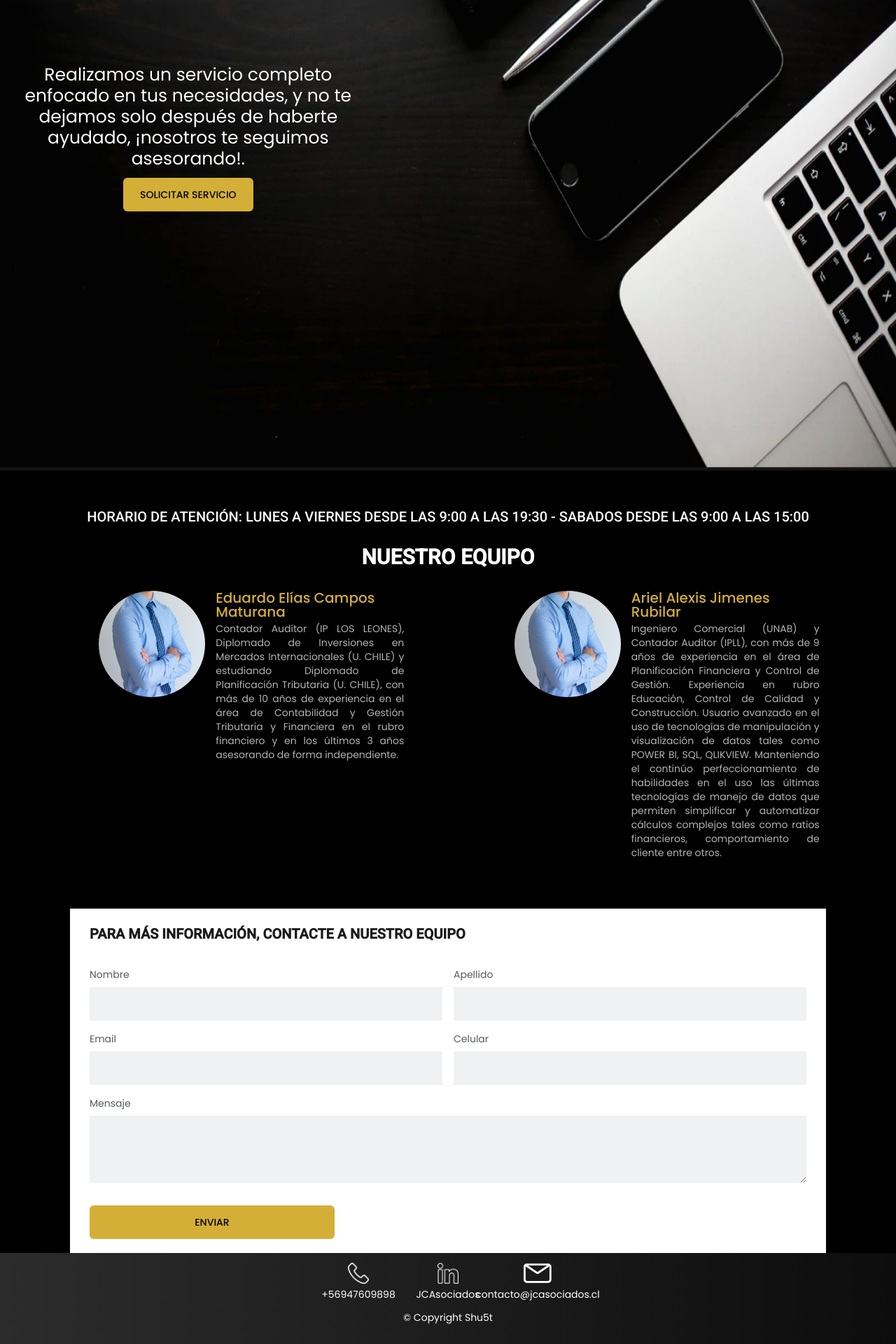
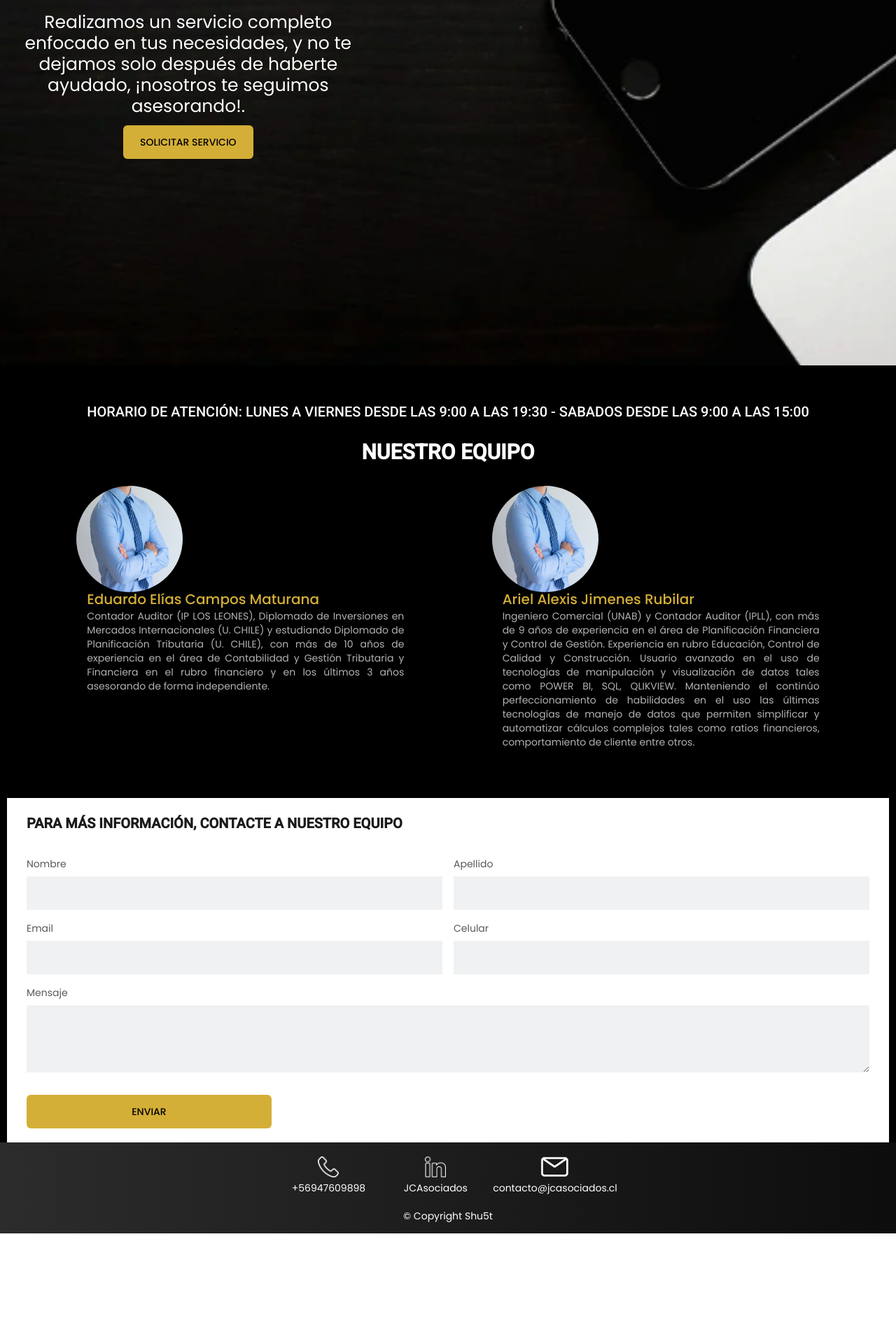
Before and after one commit to GEFR00/JCAsociados, an Angular app in the folder webPage/: page / in a window 1280 px wide. Shown: the part 389-2309 px from the top of the page at 70% size. After the commit the page ends 2151 px from the top, so only its background shows below. Built offline with nearby package versions, Linux system fonts and the light colour scheme.

Commit message:
update -cel

```diff
--- a/webPage/src/app/layout/footer/footer.component.css
+++ b/webPage/src/app/layout/footer/footer.component.css
@@ -11,13 +11,11 @@ footer .network {
     margin: 0 auto;
 }
 
-footer .home-icon {
-    margin-top: 200%;
-    margin-left: 500%;
-    transform: scale(4);
-}
-
 .icon {
     height: 30px;
     margin-bottom: 5px;
 }
+
+.butt {
+    margin: 20px;
+}
--- a/webPage/src/app/layout/footer/footer.component.html
+++ b/webPage/src/app/layout/footer/footer.component.html
@@ -1,26 +1,21 @@
 <div>
-    <footer fxLayout="row wrap">
-        <div>
-            <div class="home" fxLayoutAlign="center center">
-                <!-- <mat-icon class="home-icon" (click)="toHome()">lens</mat-icon> -->
-            </div>
-        </div>
-        <div class="network" fxLayout="row wrap" fxFlex="30" fxLayoutAlign="space-around">
-            <div fxLayout="column" fxFlex="30" fxLayoutAlign="center center">
+    <footer fxLayout="column">
+        <div class="network">
+            <div class="butt" fxLayout="column" fxFlex="30" fxLayoutAlign="center center">
                 <img class="icon" src="../../../assets/imgs/telephone.png" (click)="toPhone()">
                 <span>+56947609898</span>
             </div>
-            <div fxLayout="column" fxFlex="30" fxLayoutAlign="center center">
+            <div class="butt" fxLayout="column" fxFlex="30" fxLayoutAlign="center center">
                 <img class="icon" src="../../../assets/imgs/linkedin.png" (click)="toLin()">
                 <span>JCAsociados</span>
             </div>
-            <div fxLayout="column" fxFlex="30" fxLayoutAlign="center center">
+            <div class="butt" fxLayout="column" fxFlex="30" fxLayoutAlign="center center">
                 <img class="icon" src="../../../assets/imgs/correo.png" (click)="toMail()">
                 <span>contacto@jcasociados.cl</span>
             </div>
-            <div fxFlex="100" fxLayoutAlign="center">
-                &copy; Copyright Shu5t
-            </div>
+        </div>
+        <div fxFlex="100" fxLayoutAlign="center">
+            &copy; Copyright Shu5t
         </div>
     </footer>
 </div>
--- a/webPage/src/app/layout/form/form.component.css
+++ b/webPage/src/app/layout/form/form.component.css
@@ -1,7 +1,7 @@
 form {
     background-color: #ffff;
-    margin-left: 100px;
-    margin-right: 100px;
+    margin-left: 10px;
+    margin-right: 10px;
     margin-top: 30px;
     padding: 20px;
 }
--- a/webPage/src/app/pages/home/home.component.css
+++ b/webPage/src/app/pages/home/home.component.css
@@ -34,12 +34,16 @@ button {
     bottom: initial;
 }
 
-#carousel-text {
-    line-height: 30px;
+.carousel-item {
+    height: 800px;
 }
 
 #imagen-home {
-    height: 950px;
+    transform: scale(2.6);
+}
+
+#carousel-text {
+    line-height: 30px;
 }
 
 .horario {
--- a/webPage/src/app/pages/home/home.component.html
+++ b/webPage/src/app/pages/home/home.component.html
@@ -4,36 +4,37 @@
     <div class="carousel-inner" role="listbox">
       <div class="carousel-item active">
         <!-- Imagen -->
-        <img id="imagen-home" src=".\assets\imgs\home-img.png" class="d-block w-100" alt="...">
+        <img id="imagen-home" src=".\assets\imgs\home-img.png">
         <div class="carousel-caption">
           <!-- Párrafo -->
           <p id="carousel-text">
             Realizamos un servicio completo enfocado en tus necesidades,
             y no te dejamos solo después de haberte ayudado,
             ¡nosotros te seguimos asesorando!.</p>
-            <button type="button" id="btn-home-service" class="btn btn-primary" (click)="dirigeForm()">Solicitar Servicio</button>
+          <button type="button" id="btn-home-service" class="btn btn-primary" (click)="dirigeForm()">Solicitar
+            Servicio</button>
         </div>
-          <!-- Botón -->
       </div>
     </div>
   </div>
   <!-- Horario -->
   <div class="horario">
-    <h2 id="horario-home">Horario de atención: Lunes a Viernes desde las 9:00 a las 19:30 - Sabados desde las 9:00 a las 15:00</h2>
+    <h2 id="horario-home">Horario de atención: Lunes a Viernes desde las 9:00 a las 19:30 - Sabados desde las 9:00 a las
+      15:00</h2>
   </div>
 
   <div class="equipo-home" fxLayout="column">
     <h1 id="equipo-header">Nuestro equipo</h1>
-      <div  fxLayout="row" fxLayoutAlign="space-evenly">
+    <div fxLayout="row" fxLayoutAlign="space-evenly">
       <mat-card class="example-card">
-          <mat-card-header>
+        <mat-card-header fxLayout="column">
           <img mat-card-lg-image class="img-card" src="../../../assets/imgs/img1.jpg">
           <mat-card-title-group>
             <mat-card-title>Eduardo Elías Campos Maturana</mat-card-title>
             <mat-card-subtitle>Contador Auditor (IP LOS LEONES), Diplomado de Inversiones en Mercados Internacionales
               (U. CHILE) y estudiando Diplomado de Planificación Tributaria (U. CHILE),
-                con más de 10 años de experiencia en el área de Contabilidad y  Gestión Tributaria y Financiera en el
-                rubro financiero y en los últimos 3 años  asesorando de forma independiente.</mat-card-subtitle>
+              con más de 10 años de experiencia en el área de Contabilidad y Gestión Tributaria y Financiera en el
+              rubro financiero y en los últimos 3 años asesorando de forma independiente.</mat-card-subtitle>
           </mat-card-title-group>
         </mat-card-header>
         <mat-card-content>
@@ -41,7 +42,7 @@
         </mat-card-content>
       </mat-card>
       <mat-card class="example-card">
-          <mat-card-header>
+        <mat-card-header fxLayout="column">
           <img mat-card-lg-image class="img-card" src="../../../assets/imgs/img1.jpg">
           <mat-card-title-group>
             <mat-card-title>Ariel Alexis Jimenes Rubilar</mat-card-title>
@@ -50,7 +51,8 @@
               Control de Calidad y Construcción. Usuario avanzado en el uso de tecnologías de manipulación y
               visualización de datos tales como POWER BI, SQL, QLIKVIEW. Manteniendo el continúo perfeccionamiento
               de habilidades en el uso las últimas tecnologías de manejo de datos que permiten simplificar y
-                automatizar cálculos complejos tales como ratios financieros, comportamiento de cliente entre otros.</mat-card-subtitle>
+              automatizar cálculos complejos tales como ratios financieros, comportamiento de cliente entre
+              otros.</mat-card-subtitle>
           </mat-card-title-group>
         </mat-card-header>
         <mat-card-content>
@@ -62,7 +64,7 @@
 
   <!-- Formulario -->
   <div id="app-form">
-      <app-form ></app-form>
+    <app-form></app-form>
 
   </div>
 </div>
```
Lines whose indentation alone changed are shown as unchanged.
